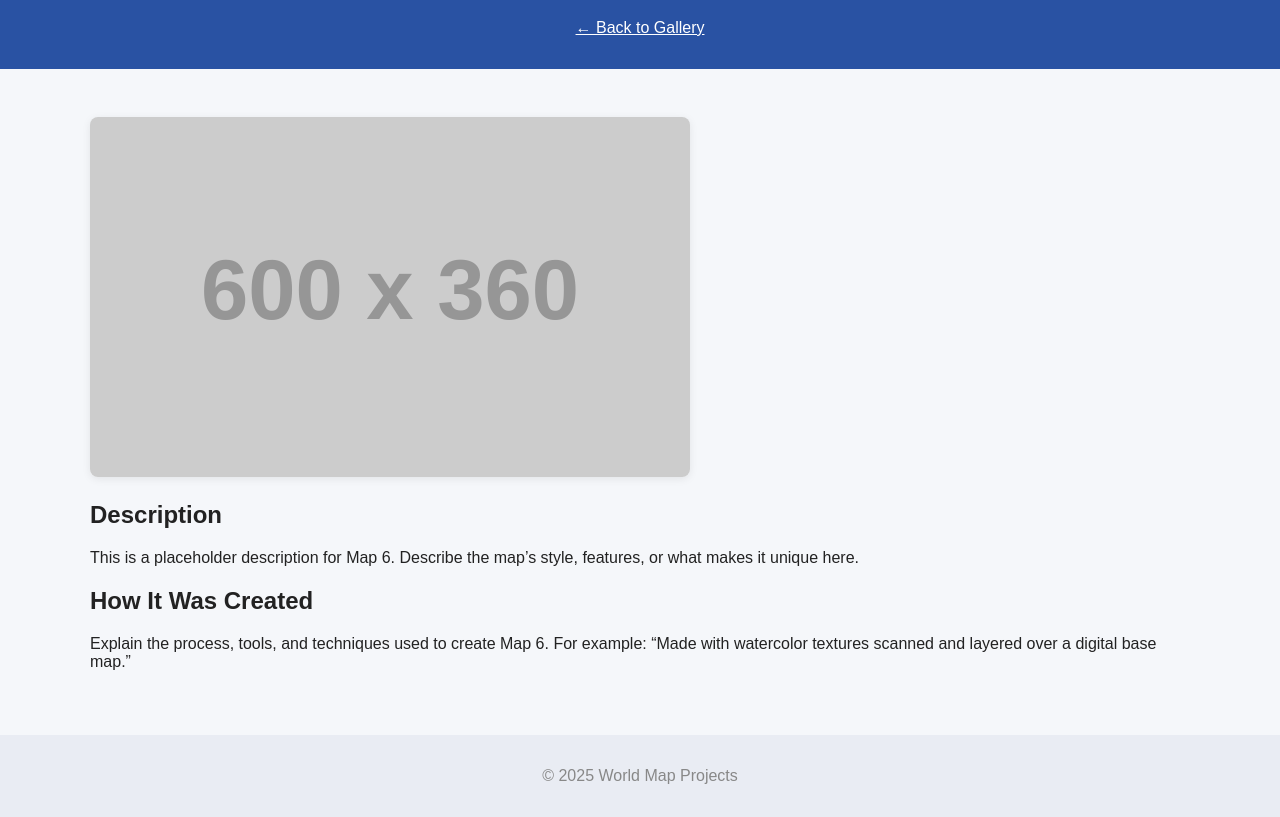
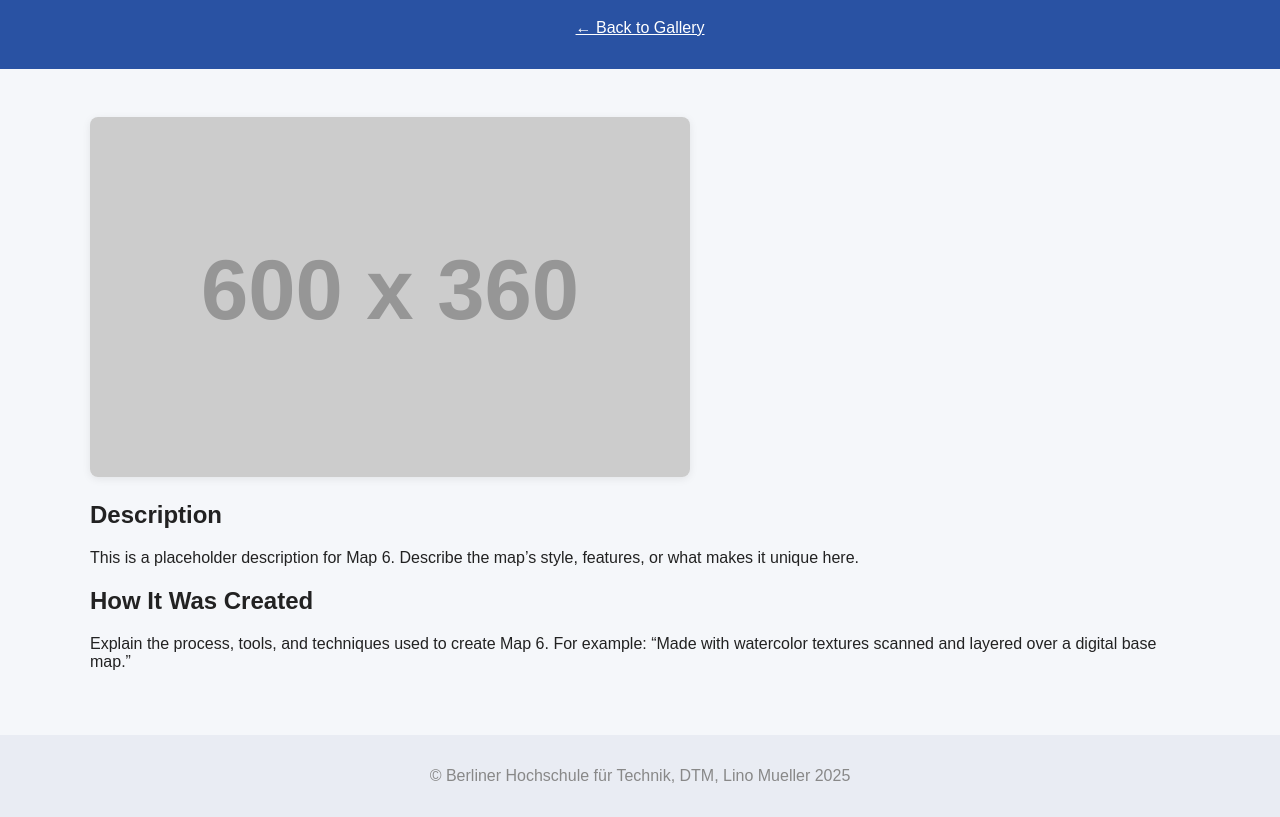
Before and after one commit to Limu-2025/DTM_Mueller, a plain HTML site: page map6.html in a window 1280 px wide. Shown: the part 93-910 px from the top of the page. Drawn offline with Linux system fonts and the light colour scheme; placeholder pictures from the web are drawn by us.

Commit message:
Update map6.html

```diff
--- a/map6.html
+++ b/map6.html
@@ -20,7 +20,7 @@
         </section>
     </main>
     <footer>
-        <p>&copy; 2025 World Map Projects</p>
+        <p>&copy; Berliner Hochschule für Technik, DTM, Lino Mueller 2025</p>
     </footer>
 </body>
 </html>
```
